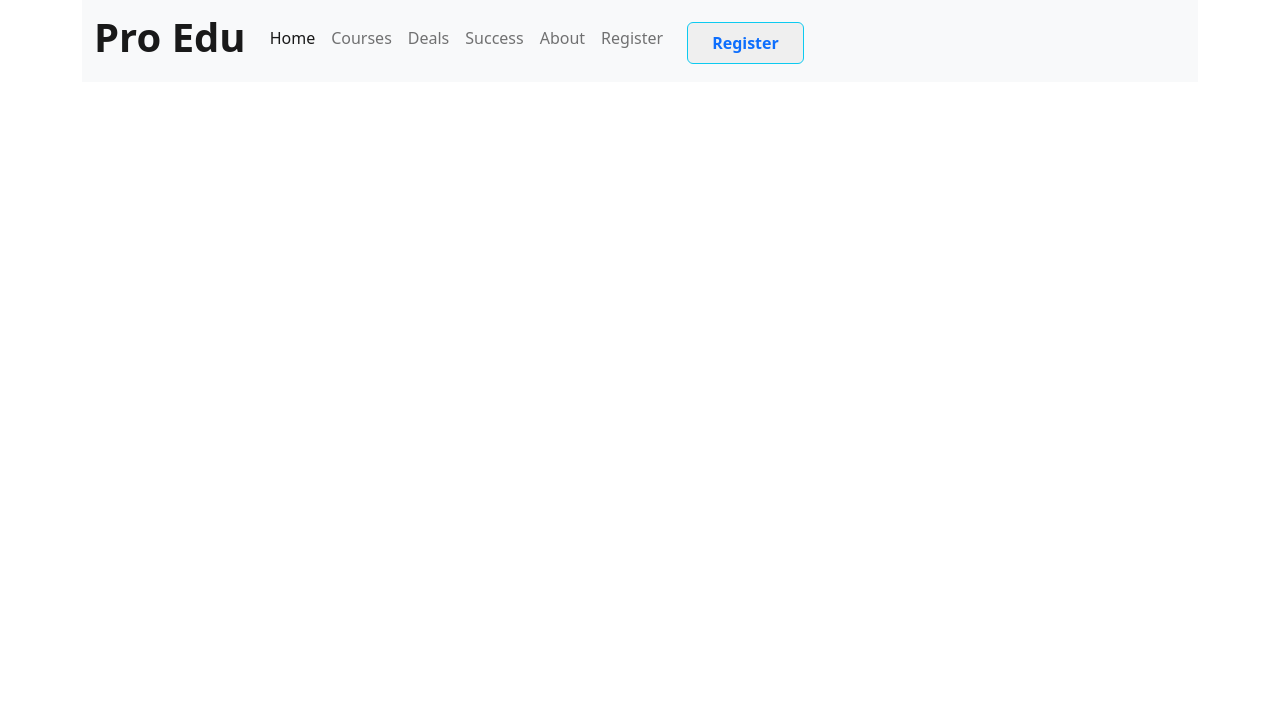
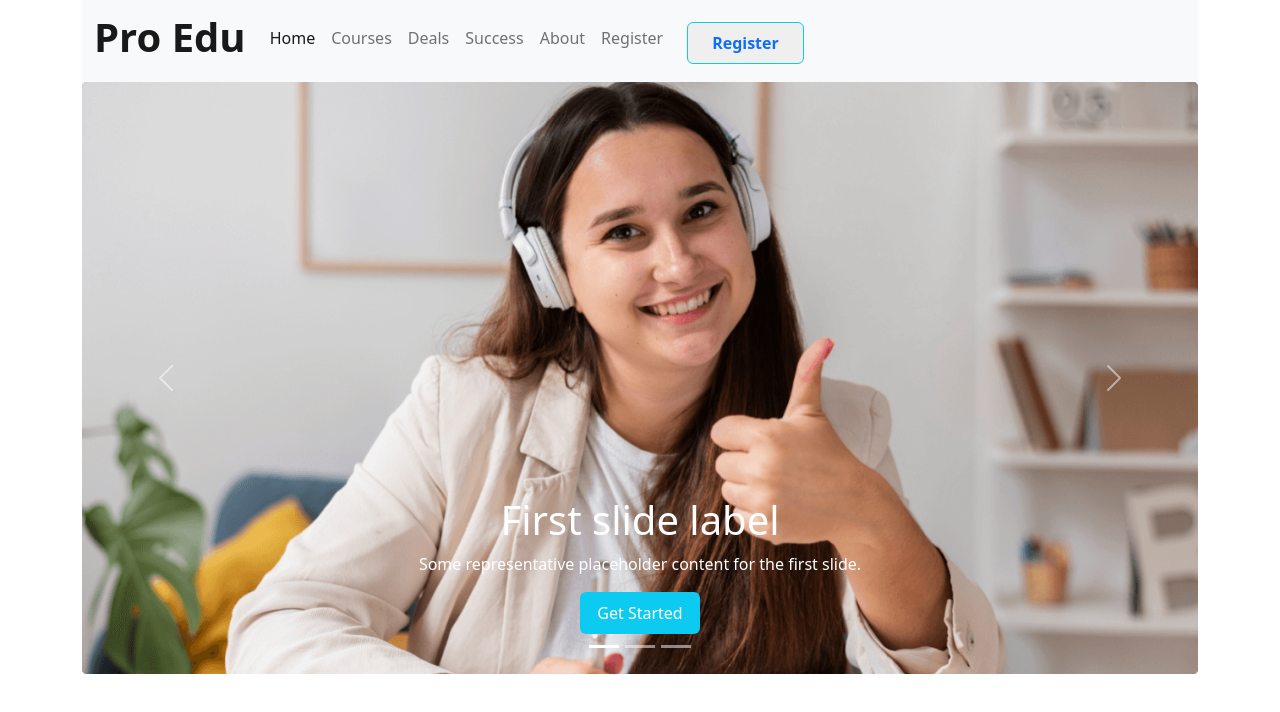
Before and after one commit to akib519752/edTech-website, a plain HTML site: page index.html in a window 1280 px wide. Drawn offline with nearby package versions, Linux system fonts and the light colour scheme.

Commit message:
carousel

```diff
--- a/index.html
+++ b/index.html
@@ -57,6 +57,58 @@
         </div>
     </header>
 
+    <main>
+        <!-- cover section  -->
+        <section class="container">
+            <div id="carouselExampleCaptions" class="carousel slide" data-bs-ride="false">
+                <div class="carousel-indicators">
+                    <button type="button" data-bs-target="#carouselExampleCaptions" data-bs-slide-to="0" class="active"
+                        aria-current="true" aria-label="Slide 1"></button>
+                    <button type="button" data-bs-target="#carouselExampleCaptions" data-bs-slide-to="1"
+                        aria-label="Slide 2"></button>
+                    <button type="button" data-bs-target="#carouselExampleCaptions" data-bs-slide-to="2"
+                        aria-label="Slide 3"></button>
+                </div>
+                <div class="carousel-inner">
+                    <div class="carousel-item active">
+                        <img src="images/cover/cover-1.png" class="d-block w-100 img-fluid" alt="...">
+                        <div class="carousel-caption d-md-block">
+                            <h1>First slide label</h1>
+                            <p>Some representative placeholder content for the first slide.</p>
+                            <button class="btn bg-info text-white py-2 px-3  ">Get Started</button>
+                        </div>
+                    </div>
+                    <div class="carousel-item">
+                        <img src="images/cover/cover-2.jpg" class="d-block w-100 img-fluid" alt="...">
+                        <div class="carousel-caption d-md-block">
+                            <h5>Second slide label</h5>
+                            <p>Some representative placeholder content for the second slide.</p>
+                            <button class="btn bg-info text-white py-2 px-3  ">Get Started</button>
+                        </div>
+                    </div>
+                    <div class="carousel-item">
+                        <img src="images/cover/cover-3.jpg" class="d-block w-100 img-fluid" alt="...">
+                        <div class="carousel-caption d-md-block">
+                            <h5>Third slide label</h5>
+                            <p>Some representative placeholder content for the third slide.</p>
+                            <button class="btn bg-info text-white py-2 px-3  ">Get Started</button>
+                        </div>
+                    </div>
+                </div>
+                <button class="carousel-control-prev" type="button" data-bs-target="#carouselExampleCaptions"
+                    data-bs-slide="prev">
+                    <span class="carousel-control-prev-icon" aria-hidden="true"></span>
+                    <span class="visually-hidden">Previous</span>
+                </button>
+                <button class="carousel-control-next" type="button" data-bs-target="#carouselExampleCaptions"
+                    data-bs-slide="next">
+                    <span class="carousel-control-next-icon" aria-hidden="true"></span>
+                    <span class="visually-hidden">Next</span>
+                </button>
+            </div>
+        </section>
+    </main>
+
 
 
 
```
